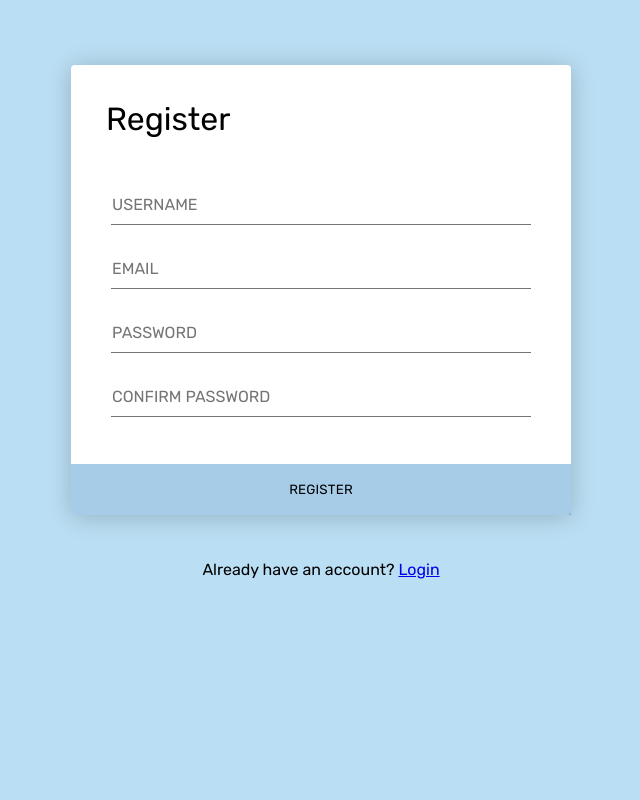
After one commit to ShaileshAdhikari/heroku-youtube-api, a Flask app: page /auth/register in a window 1280 px wide. The commit adds this page. Shown: the whole page, without its empty margins (319-959 px from the left). Run offline with Flask 2, Linux system fonts and the light colour scheme.

Commit message:
Changes done for server side rendering

```diff
--- /dev/null
+++ b/youtube_player/static/login.css
@@ -0,0 +1,100 @@
+.login-form {
+  background: #fff;
+  width: 500px;
+  margin: 65px auto;
+  display: -webkit-box;
+  display: flex;
+  -webkit-box-orient: vertical;
+  -webkit-box-direction: normal;
+          flex-direction: column;
+  border-radius: 4px;
+  box-shadow: 0 2px 25px rgba(0, 0, 0, 0.2);
+}
+.login-form h1 {
+  padding: 35px 35px 0 35px;
+  font-weight: 300;
+}
+.login-form .content {
+  padding: 35px;
+  text-align: center;
+}
+.login-form .input-field {
+  padding: 12px 5px;
+}
+.login-form .input-field input {
+  font-size: 16px;
+  display: block;
+  font-family: 'Rubik', sans-serif;
+  width: 100%;
+  padding: 10px 1px;
+  border: 0;
+  border-bottom: 1px solid #747474;
+  outline: none;
+  -webkit-transition: all .2s;
+  transition: all .2s;
+}
+.login-form .input-field input::-webkit-input-placeholder {
+  text-transform: uppercase;
+}
+.login-form .input-field input::-moz-placeholder {
+  text-transform: uppercase;
+}
+.login-form .input-field input:-ms-input-placeholder {
+  text-transform: uppercase;
+}
+.login-form .input-field input::-ms-input-placeholder {
+  text-transform: uppercase;
+}
+.login-form .input-field input::placeholder {
+  text-transform: uppercase;
+}
+.login-form .input-field input:focus {
+  border-color: #222;
+}
+.login-form a.link {
+  text-decoration: none;
+  color: #747474;
+  letter-spacing: 0.2px;
+  text-transform: uppercase;
+  display: inline-block;
+  margin-top: 20px;
+}
+.login-form .action {
+  display: -webkit-box;
+  display: flex;
+  -webkit-box-orient: horizontal;
+  -webkit-box-direction: normal;
+          flex-direction: row;
+}
+.login-form .action button {
+  width: 100%;
+  border: none;
+  padding: 18px;
+  font-family: 'Rubik', sans-serif;
+  cursor: pointer;
+  text-transform: uppercase;
+  background: rgba(26, 125, 197, 0.39);
+  color: #000;
+  border-bottom-left-radius: 4px;
+  border-bottom-right-radius: 0;
+  letter-spacing: 0.2px;
+  outline: 0;
+  -webkit-transition: all .3s;
+  transition: all .3s;
+}
+.login-form .action button:hover {
+  background: #d8d8d8;
+}
+.login-form .action button:nth-child(2) {
+  background: #2d3b55;
+  color: #fff;
+  border-bottom-left-radius: 0;
+  border-bottom-right-radius: 4px;
+}
+.login-form .action button:nth-child(2):hover {
+  background: #3c4d6d;
+}
+.footer-text{
+    text-align: center;
+    margin-top: -20px;
+}
--- /dev/null
+++ b/youtube_player/static/main.css
@@ -0,0 +1,32 @@
+* {
+  margin: 0;
+  padding: 0;
+  box-sizing: border-box;
+  -webkit-font-smoothing: antialiased;
+}
+
+body {
+  background: rgba(118, 191, 232, 0.5);
+  font-family: 'Rubik', sans-serif;
+}
+
+.alert {
+  padding: 12px;
+  border-radius: 3px;
+  font-size: 1.2rem;
+  margin-bottom: 16px;
+  border-width: 2px;
+  border-style: solid;
+}
+
+.alert-error {
+  border-color: darkred;
+  background-color: red;
+  color: white;
+}
+
+.alert-info {
+  border-color: orange;
+  background-color: yellow;
+  color: black;
+}
--- a/youtube_player/templates/404.html
+++ b/youtube_player/templates/404.html
@@ -6,7 +6,7 @@
 </head>
 <body>
 <p> Yo ! You are lost bro .</p>
-<a href={{redirect}}>Go to home</a>
+<a href={{ url_for('index') }}>Go to home</a>
 <br>
 <p>{{ error }}</p>
 </body>
--- a/youtube_player/templates/base.html
+++ b/youtube_player/templates/base.html
@@ -4,22 +4,27 @@
     <script
       src="https://code.jquery.com/jquery-3.6.0.js"
       integrity="sha256-H+K7U5CnXl1h5ywQfKtSj8PCmoN9aaq30gDh27Xc0jk="
-      crossorigin="anonymous"></script>
+      crossorigin="anonymous">
+
+    </script>
+    <link rel='stylesheet' href='https://fonts.googleapis.com/css?family=Rubik:400,700'>
+    <link rel="stylesheet" href=" {{ url_for('static', filename='login.css') }}">
+    <link rel="stylesheet" href=" {{ url_for('static', filename='main.css') }}">
 </head>
 <body>
+    {% for category, message in get_flashed_messages(with_categories=True) %}
+        <div class="alert alert-{{category}}">{{ message }}</div>
+    {% endfor %}
+
     <div>
-        <h3 id="username"></h3>
+        <h3 id="username">
+            {%  if session['logged_in'] %}
+                Welcome, {{ session['username'] }}
+            {%  endif %}
+        </h3>
     </div>
     {% block content %} {% endblock %}
 
-<script>
-window.onload = function() {
-    checkCookie().then(function(data) {
-        document.getElementById("username").innerHTML = data;
-    });
-}
-</script>
-<script src =" {{ url_for('static', filename='cookie.js') }}"></script>
 <script src=" {{ url_for('static', filename='mainscript.js') }}"></script>
 
 </body>
--- a/youtube_player/templates/search.html
+++ b/youtube_player/templates/index.html
@@ -63,7 +63,6 @@
             contentType: "application/json",
             data: JSON.stringify({
                 id,name,thumbnail,duration,
-                token:getCookie("CookieMonster")
             }),
             complete: function() {
                 console.log("COMPLETED");
--- /dev/null
+++ b/youtube_player/templates/register.html
@@ -0,0 +1,31 @@
+{% extends "base.html" %}
+{% block content %}
+
+<!-- partial:index.partial.html -->
+<div class="login-form">
+  <form action="{{ url_for('register') }}" method = "POST">
+    <h1>Register</h1>
+    <div class="content">
+      <div class="input-field">
+        <input type="text" placeholder="Username" autocomplete="nope">
+      </div>
+      <div class="input-field">
+        <input type="email" placeholder="Email" autocomplete="nope">
+      </div>
+      <div class="input-field">
+        <input type="password" placeholder="Password" autocomplete="new-password">
+      </div>
+      <div class="input-field">
+        <input type="password" placeholder="Confirm Password" autocomplete="new-password">
+      </div>
+   </div>
+    <div class="action">
+      <button>Register</button>
+    </div>
+  </form>
+</div>
+<p class="footer-text">Already have an account? <a href="{{ url_for('login') }}">Login</a></p>
+
+<!-- partial -->
+
+{% endblock %}
--- a/youtube_player/views/helpers.py
+++ b/youtube_player/views/helpers.py
@@ -18,7 +18,7 @@ def peek(iterable):
     try:
         first = next(iterable)
     except StopIteration:
-        return None
+        return None, None
     return first, itertools.chain([first], iterable)
 
 # Checking url with regex and return video_id
--- a/youtube_player/views/user.py
+++ b/youtube_player/views/user.py
@@ -1,6 +1,6 @@
 from datetime import datetime
 
-from flask import session, Response, request, render_template, jsonify
+from flask import session, flash, request, render_template, jsonify
 from youtube_player import app
 from youtube_player.models import User, db
 from youtube_player.decorators import logged_in
@@ -9,13 +9,6 @@ from .helpers import db_addition
 @app.route("/auth/me",methods=['GET'])
 @logged_in
 def me():
-
-    # if not session.get('logged_in'):
-    #     return jsonify({
-    #             'success':False,
-    #             'result':{'error':'Not logged in'}
-    #         })
-
     records = User.query
     return jsonify({
         'success':True,
@@ -25,15 +18,17 @@ def me():
         }
         })
 
-@app.route('/auth/register',methods=['POST'])
+@app.route('/auth/register',methods=['POST','GET'])
 def register():
     records = User.query
 
     if request.method != 'POST':
-        return jsonify({
-            'success': False,
-            'result': {'error': 'Invalid request'}
-        })
+        return render_template('register.html')
+
+        # return jsonify({
+        #     'success': False,
+        #     'result': {'error': 'Invalid request'}
+        # })
     data = request.get_json()
     username = data['username']
     email = data['email']
@@ -52,26 +47,38 @@ def register():
         'result':{'message': 'Registered Successfully !'},
     })
 
-@app.route("/auth/login",methods=['POST'])
+@app.route("/auth/login",methods=['POST','GET'])
 def login():
-    records = User.query
 
     if request.method != 'POST':
-        return jsonify({
-            'success': False,
-            'result':{'error': 'Invalid request'},
-        })
-    data = request.get_json()
-    email = data['email']
-    password = data['password']
+        return render_template('login.html')
+        # return jsonify({
+        #     'success': False,
+        #     'result':{'error': 'Invalid request'},
+        # })
 
-    login_user = records.filter_by(email = email, password = password).first()
-    if login_user is None:
-        app.logger.warning(f'Invalid credentials: {email}')
-        return jsonify({
-            'success': False,
-            'result':{'error': 'Invalid credentials'}
-        })
+    records = User.query
+    data = dict(request.form)
+    email = data['user-email']
+    password = data['user-password']
+    if len(email) != 0 and len(password) != 0:
+        login_user = records.filter_by(email = email, password = password).first()
+        if login_user is None:
+            app.logger.warning(f'Invalid credentials: {email}')
+
+            flash('Email or Password is incorrect. Try Again !','error')
+            return render_template('login.html')
+            # return jsonify({
+            #     'success': False,
+            #     'result':{'error': 'Invalid credentials'}
+            # })
+    else:
+        flash('Email or Password is required.','error')
+        return render_template('login.html')
+        # return jsonify({
+        #     'success': False,
+        #     'result':{'error': 'Invalid credentials'}
+        # })
     session['logged_in'] = True
     session['username'] = login_user.username
     session['email'] = login_user.email
@@ -80,13 +87,14 @@ def login():
     db_addition(db,login_user)
 
     app.logger.info(f'User logged in: {email}')
-    return jsonify({
-        'success': True,
-        "result": {
-            'username': session['username'], 'email': session['email'],
-            'token': login_user.cookie
-        }
-    })
+    # return jsonify({
+    #     'success': True,
+    #     "result": {
+    #         'username': session['username'], 'email': session['email'],
+    #         'token': login_user.cookie
+    #     }
+    # })
+    return render_template('index.html')
 
 
 @app.route('/auth/logout',methods=['POST'])
@@ -96,10 +104,11 @@ def logout():
     app.logger.info(f'User logged out: {session["email"]}')
     session.pop('username', None)
     session.pop('email', None)
-    return jsonify({
-        'success': True, 'result': {'message':'Logged out'}
-    })
+    # return jsonify({
+    #     'success': True, 'result': {'message':'Logged out'}
+    # })
+    return render_template('index.html')
 
 @app.errorhandler(404)
 def page_not_found(e):
-    return render_template('404.html', redirect='/', error=e), 404
+    return render_template('404.html', error=e), 404
```
Also changed, not shown: youtube_player/decorators.py (+7 -5 lines), youtube_player/templates/login.html (added, +25 -0 lines), youtube_player/views/player.py (+41 -32 lines).
